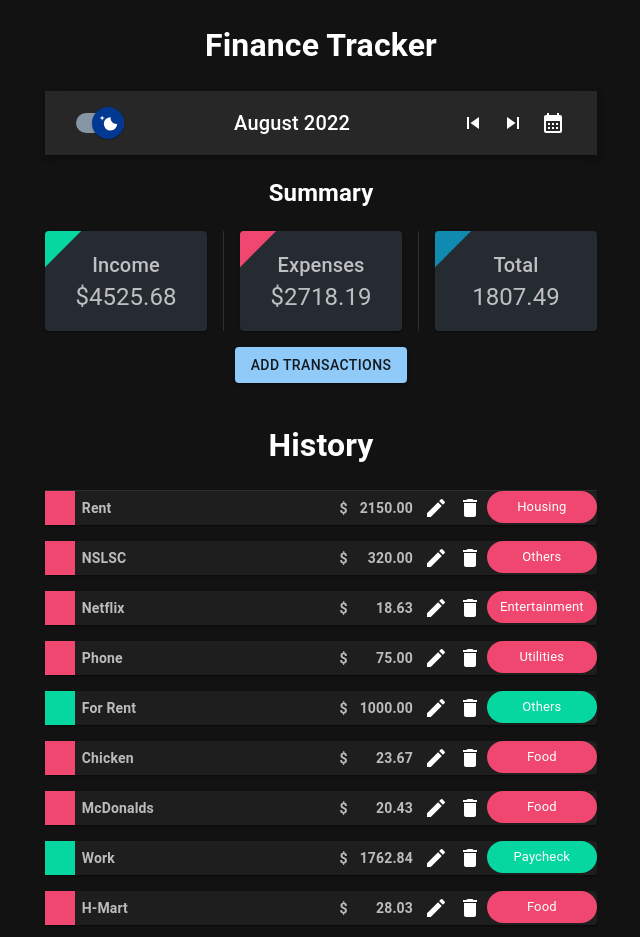
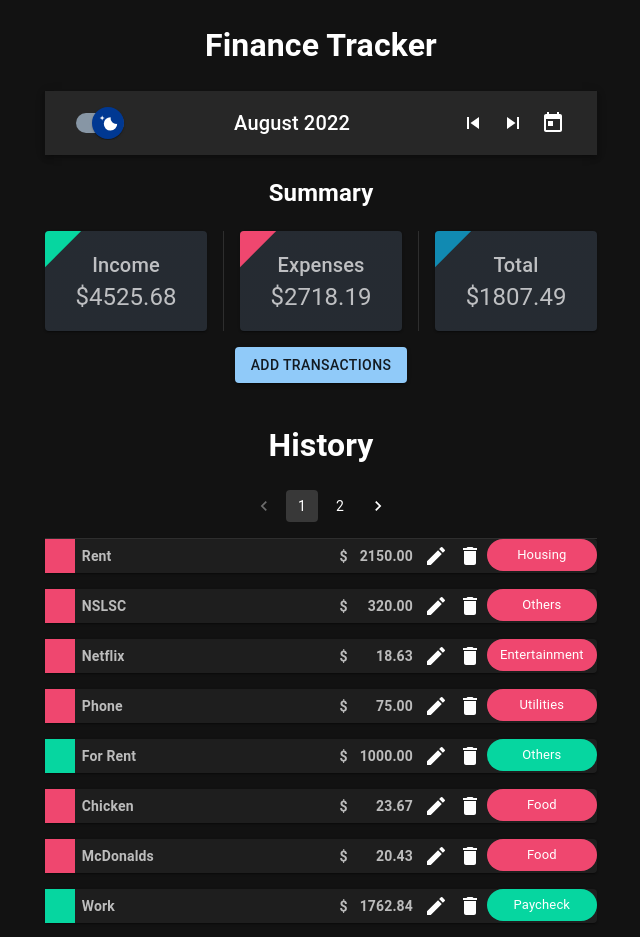
Before and after one commit to js-chun/expense-tracker, a React (Create React App) app: page / in a window 1280 px wide. Shown: the top 937 px of the page, without its empty margins (319-959 px from the left). Built offline with nearby package versions, Linux system fonts and the light colour scheme.

Commit message:
added tooltips to FinanceBar and added snackbar for adding transactions

```diff
--- a/src/FinanceBar.js
+++ b/src/FinanceBar.js
@@ -1,17 +1,17 @@
 import React, { useContext } from "react"
 import AppBar from "@mui/material/AppBar"
 import Box from "@mui/material/Box"
+import Tooltip from "@mui/material/Tooltip"
 import Toolbar from "@mui/material/Toolbar"
 import Typography from "@mui/material/Typography"
 import IconButton from "@mui/material/IconButton"
 import SkipPreviousIcon from "@mui/icons-material/SkipPrevious"
 import SkipNextIcon from "@mui/icons-material/SkipNext"
-import CalendarMonthIcon from "@mui/icons-material/CalendarMonth"
+import TodayIcon from "@mui/icons-material/Today"
 import { MUIColorSwitch } from "./styles/MUIColorSwitch"
 import { ColorContext } from "./contexts/ColorContext"
 import { TransactionsContext } from "./contexts/TransactionsContext"
 import { months } from "./utils/dateHelper"
-import TextField from "@mui/material/TextField"
 
 export default function FinanceBar(props) {
 	const colorMode = useContext(ColorContext)
@@ -20,22 +20,31 @@ export default function FinanceBar(props) {
 		<Box sx={{ flexGrow: 1 }}>
 			<AppBar position="static">
 				<Toolbar>
+					<Tooltip
+						title={`Change to ${colorMode.isDarkMode ? "Light" : "Dark"} Mode`}>
 						<MUIColorSwitch
 							checked={colorMode.isDarkMode}
 							onChange={colorMode.handleToggle}
 						/>
+					</Tooltip>
 					<Typography variant="h6" component="div" sx={{ flexGrow: 1 }}>
 						{months[transCtx.date.getMonth()]} {transCtx.date.getFullYear()}
 					</Typography>
+					<Tooltip title="Previous Month">
 						<IconButton onClick={transCtx.handleDatePrev}>
 							<SkipPreviousIcon />
 						</IconButton>
+					</Tooltip>
+					<Tooltip title="Next Month">
 						<IconButton onClick={transCtx.handleDateNext}>
 							<SkipNextIcon />
 						</IconButton>
+					</Tooltip>
+					<Tooltip title="This Month">
 						<IconButton>
-						<CalendarMonthIcon />
+							<TodayIcon onClick={transCtx.handleDateToday} />
 						</IconButton>
+					</Tooltip>
 				</Toolbar>
 			</AppBar>
 		</Box>
--- a/src/FinancesDashboard.js
+++ b/src/FinancesDashboard.js
@@ -43,7 +43,7 @@ export default function FinancesDashboard() {
 				<Item stripecolor="#118ab2">
 					<Typography variant="h6">Total</Typography>
 					<Typography variant="h5">
-						{total >= 0 ? `${total.toFixed(2)}` : `-$${(-total).toFixed(2)}`}
+						{total >= 0 ? `$${total.toFixed(2)}` : `-$${(-total).toFixed(2)}`}
 					</Typography>
 				</Item>
 			</Stack>
--- a/src/FinancesForm.js
+++ b/src/FinancesForm.js
@@ -9,6 +9,9 @@ import MenuItem from "@mui/material/MenuItem"
 import FormControl from "@mui/material/FormControl"
 import Select from "@mui/material/Select"
 import InputLabel from "@mui/material/InputLabel"
+import Snackbar from "@mui/material/Snackbar"
+import Slide from "@mui/material/Slide"
+import MuiAlert from "@mui/material/Alert"
 import MonetizationOnIcon from "@mui/icons-material/MonetizationOn"
 import CreateOutlinedIcon from "@mui/icons-material/CreateOutlined"
 import TodayOutlinedIcon from "@mui/icons-material/TodayOutlined"
@@ -16,6 +19,14 @@ import AddOutlinedIcon from "@mui/icons-material/AddOutlined"
 import ViewListIcon from "@mui/icons-material/ViewList"
 
 import { DispatchContext } from "./contexts/TransactionsContext"
+
+const Alert = React.forwardRef(function Alert(props, ref) {
+	return <MuiAlert elevation={6} ref={ref} variant="filled" {...props} />
+})
+
+function TransitionDown(props) {
+	return <Slide {...props} direction="down" />
+}
 
 export default function FinancesForm(props) {
 	const dispatch = useContext(DispatchContext)
@@ -27,6 +38,7 @@ export default function FinancesForm(props) {
 		category: "",
 		date: getDateString(),
 	})
+	const [alertOpen, setAlertOpen] = useState(false)
 
 	const handleTypeChange = (event, newType) => {
 		if (financeType !== event.target.value) setFinanceType(newType)
@@ -83,6 +95,11 @@ export default function FinancesForm(props) {
 			},
 		})
 		setTransaction({ dollars: "", cents: "", desc: "", date: getDateString() })
+		setAlertOpen(true)
+	}
+
+	const handleAlertClose = () => {
+		setAlertOpen(false)
 	}
 
 	return (
@@ -172,6 +189,19 @@ export default function FinancesForm(props) {
 					Add Transaction
 				</Button>
 			</form>
+			<Snackbar
+				open={alertOpen}
+				autoHideDuration={1000}
+				onClose={handleAlertClose}
+				TransitionComponent={TransitionDown}
+				anchorOrigin={{ vertical: "top", horizontal: "center" }}>
+				<Alert
+					onClose={handleAlertClose}
+					severity="success"
+					sx={{ width: "100%" }}>
+					Transaction successfully added!
+				</Alert>
+			</Snackbar>
 		</Box>
 	)
 }
--- a/src/FinancesHistory.js
+++ b/src/FinancesHistory.js
@@ -1,18 +1,31 @@
-import React, { useContext } from "react"
+import React, { useState, useContext } from "react"
 import FinancesTransaction from "./FinancesTransaction"
 import Divider from "@mui/material/Divider"
 import Stack from "@mui/material/Stack"
 import Box from "@mui/material/Box"
+import Pagination from "@mui/material/Pagination"
 import { TransactionsContext } from "./contexts/TransactionsContext"
 
 export default function FinancesHistory(props) {
 	const { viewTransactions } = useContext(TransactionsContext)
+	const [pageNum, setPageNum] = useState(1)
+	const pages = Math.ceil(viewTransactions.length / 10)
+	const handlePageChange = (evt, page) => {
+		setPageNum(page)
+	}
 	return (
 		<Box>
 			<h1>History</h1>
+			<Box
+				my={2}
+				sx={{ width: "100%", display: "flex", justifyContent: "center" }}>
+				<Pagination count={pages} shape="rounded" onChange={handlePageChange} />
+			</Box>
 			<Divider></Divider>
 			<Stack spacing={2}>
-				{viewTransactions.map((transaction) => (
+				{viewTransactions
+					.slice((pageNum - 1) * 10, (pageNum - 1) * 10 + 10)
+					.map((transaction) => (
 						<FinancesTransaction
 							key={transaction.id}
 							transaction={transaction}
--- a/src/contexts/TransactionsContext.js
+++ b/src/contexts/TransactionsContext.js
@@ -43,6 +43,10 @@ export default function TransactionsProvider(props) {
 		setDate(new Date(date.getFullYear(), date.getMonth() + 1, 1))
 	}
 
+	const handleDateToday = () => {
+		setDate(new Date())
+	}
+
 	const [viewTransactions, setViewTransactions] = useState(
 		transactions
 			.filter((transaction) =>
@@ -63,7 +67,13 @@ export default function TransactionsProvider(props) {
 
 	return (
 		<TransactionsContext.Provider
-			value={{ viewTransactions, date, handleDatePrev, handleDateNext }}>
+			value={{
+				viewTransactions,
+				date,
+				handleDatePrev,
+				handleDateNext,
+				handleDateToday,
+			}}>
 			<DispatchContext.Provider value={dispatch}>
 				{props.children}
 			</DispatchContext.Provider>
```
Lines whose indentation alone changed are shown as unchanged.
